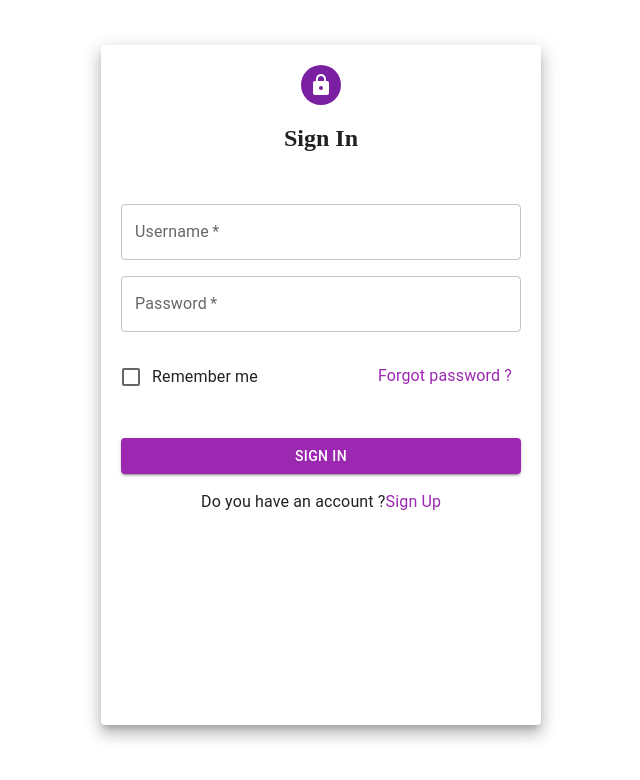
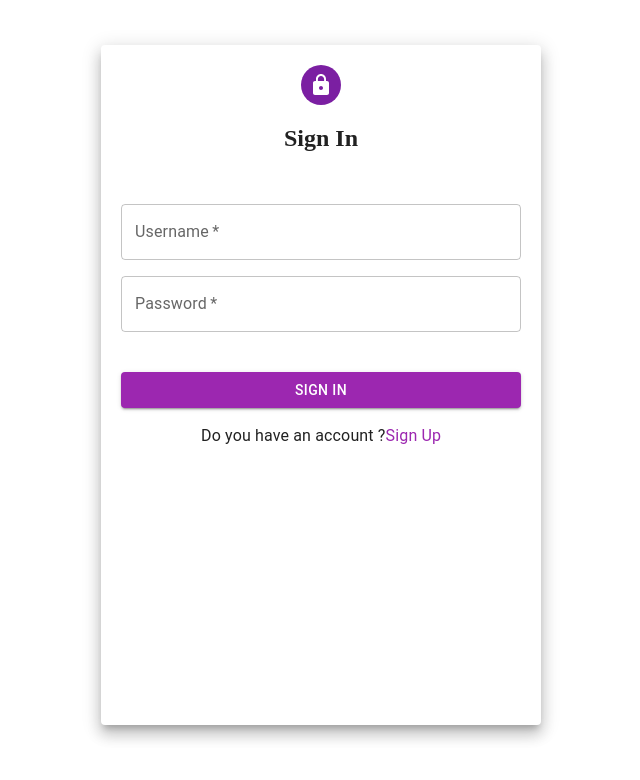
Before and after one commit to NirashaMadubhashini/React-Assignment, a React (Create React App) app: page / in a window 1280 px wide. Shown: the top 780 px of the page, without its empty margins (449-1089 px from the left). Built offline with nearby package versions, Linux system fonts and the light colour scheme.

Commit message:
update Loging index.jsx

```diff
--- a/src/pages/Loging/index.jsx
+++ b/src/pages/Loging/index.jsx
@@ -1,9 +1,31 @@
-import React from 'react'
+import React, {useState} from 'react'
 import TextField from "@mui/material/TextField";
 import Checkbox from "@mui/material/Checkbox";
 import { Grid,Paper, Avatar, Button, Typography,Link }  from "@mui/material";
 import FormControlLabel from "@mui/material/FormControlLabel";
 import LockIcon from '@mui/icons-material/Lock';
+import {toast, ToastContainer} from 'react-toastify';
+import { useNavigate } from "react-router-dom";
+import LoginService from "../../services/LoginService";
+import Box from "@mui/material/Box";
+
+const defaultPosition = toast.POSITION.TOP_CENTER;
+
+export const showToast = (type = "success", msg, autoClose = 2000, className = "primaryColor", position = defaultPosition) => {
+    if (type === "success") {
+        toast.success(msg, {
+            autoClose: autoClose === null ? 2000 : autoClose,
+            className: className === null ? "primaryColor" : className,
+            position: position,
+        });
+    } else if (type === "error") {
+        toast.error(msg, {
+            autoClose: autoClose === null ? 2000 : autoClose,
+            className: className === null ? "dangerColor" : className,
+            position: position,
+        });
+    }
+};
 
 
 
@@ -12,33 +34,87 @@ const Login=()=>{
     const paperStyle={padding :20,height:'80vh',width:400,marginLeft:550,marginTop:45}
 
     const avatarStyle={backgroundColor:'#7B1FA2'}
+
+    const initialValues = {
+        username: "",
+        password: "",
+    };
+
+    const [formValues, setFormValues] = useState(initialValues);
+    let navigate = useNavigate();
+
+    const handleInputChange = (e) => {
+        const {name, value} = e.target;
+        console.log(name)
+        setFormValues({
+            ...formValues,
+            [name]: value,
+        });
+    };
+
+    const handleSubmit = async (event) => {
+        event.preventDefault();
+        console.log("Form Values==>",formValues)
+        await login();
+
+    }
+
+    const login = async () => {
+        let dto = {};
+        dto = formValues;
+        let res = await LoginService.loginUser(dto);//customer service --> postCustomer()
+        console.log(res.status)
+        console.log("res Status", res)
+        if (res.data.code === 200) {
+            showToast('success', res.data.message);
+            if (res.data.type === "Admin"){
+                navigate("/admin");
+            }else if (res.data.type === "Driver"){
+                navigate("/driver");
+            }else {
+                navigate("/customer");
+            }
+        }
+        if (res.data.code === 403) {
+            showToast('error', res.data.message);
+        }
+        if (res.data.code === 405) {
+            showToast('error', res.data.message);
+        }
+        if (res.data.code === 406) {
+            showToast('error', res.data.message);
+        }
+        if (res.data.code === 404) {
+            showToast('error', res.data.message);
+        }
+        if (res.data.code === 407){
+            showToast('error',res.data.message);
+        }
+    }
+
     return(
         <Grid>
+            <ToastContainer/>
                 <Paper elevation={10} style={paperStyle}>
                     <Grid align='center'>
                         <Avatar style={avatarStyle}><LockIcon/></Avatar>
                         <h2>Sign In</h2>
                     </Grid>
+                    <Box
+                        component="form"
+                        onSubmit={handleSubmit}
+                        sx={{
+                            '& > :not(style)': {},
+                        }}
+                        noValidate
+                        autoComplete="off"
+                    >
                     <TextField label='Username' placeholder='Enter username' fullWidth required sx={{mt:4}}/>
                     <TextField label='Password' placeholder='Enter password' type='password' fullWidth required sx={{mt:2}}/>
-                    <Typography sx={{mt:3}}>
-                    <FormControlLabel
-                        control={
-                            <Checkbox
-                                name="checkedB"
-                                color="secondary"
-                            />
-                        }
-                        label="Remember me"
-
-                    />
-                        <Link href="#" sx={{ml:13}} underline="none" color='secondary'>
-                            Forgot password ?
-                        </Link>
-                    </Typography>
                     <Link href="dash" underline="none">
                     <Button type='submit' color='secondary' variant="contained" sx={{mt:5}} fullWidth>Sign in</Button>
                     </Link>
+                    </Box>
                     <Typography sx={{mt:2,ml:10}}> Do you have an account ?
                         <Link href="signUp" underline="none" color='secondary' >
                             Sign Up
```
